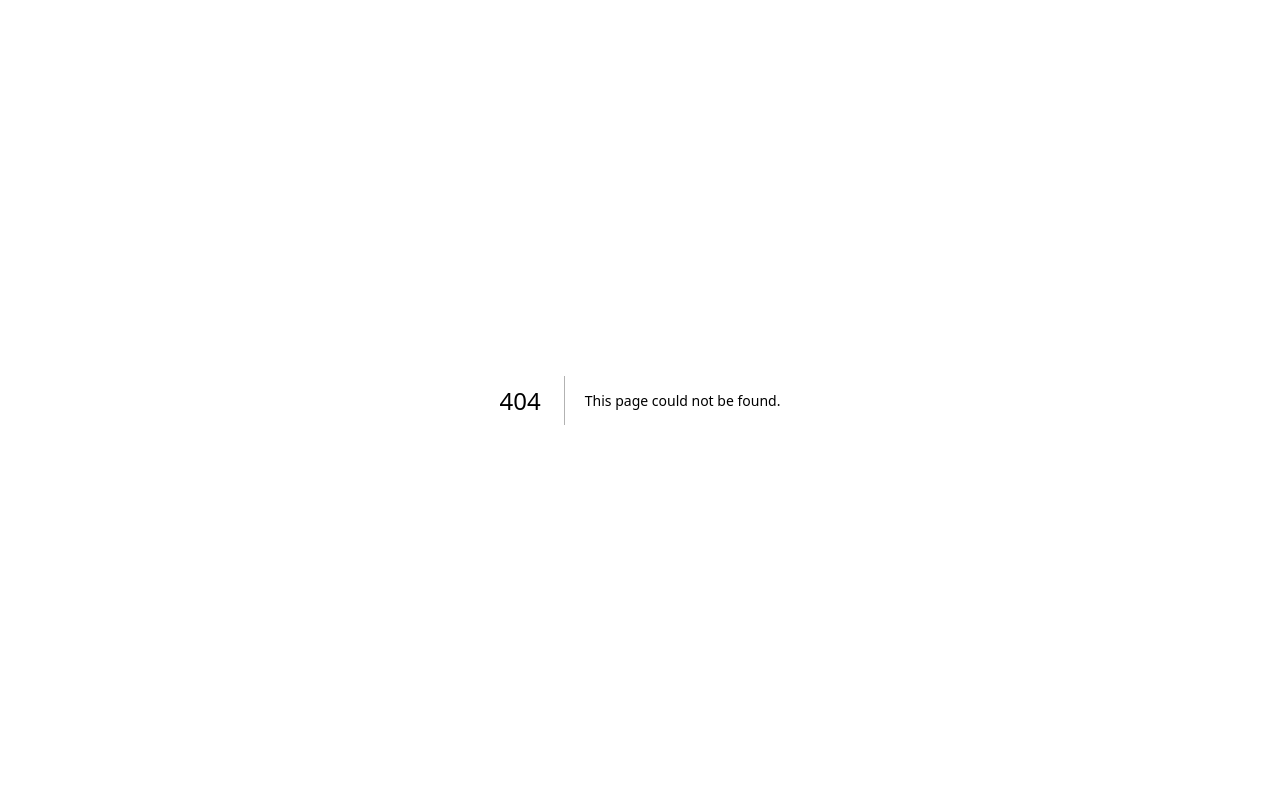
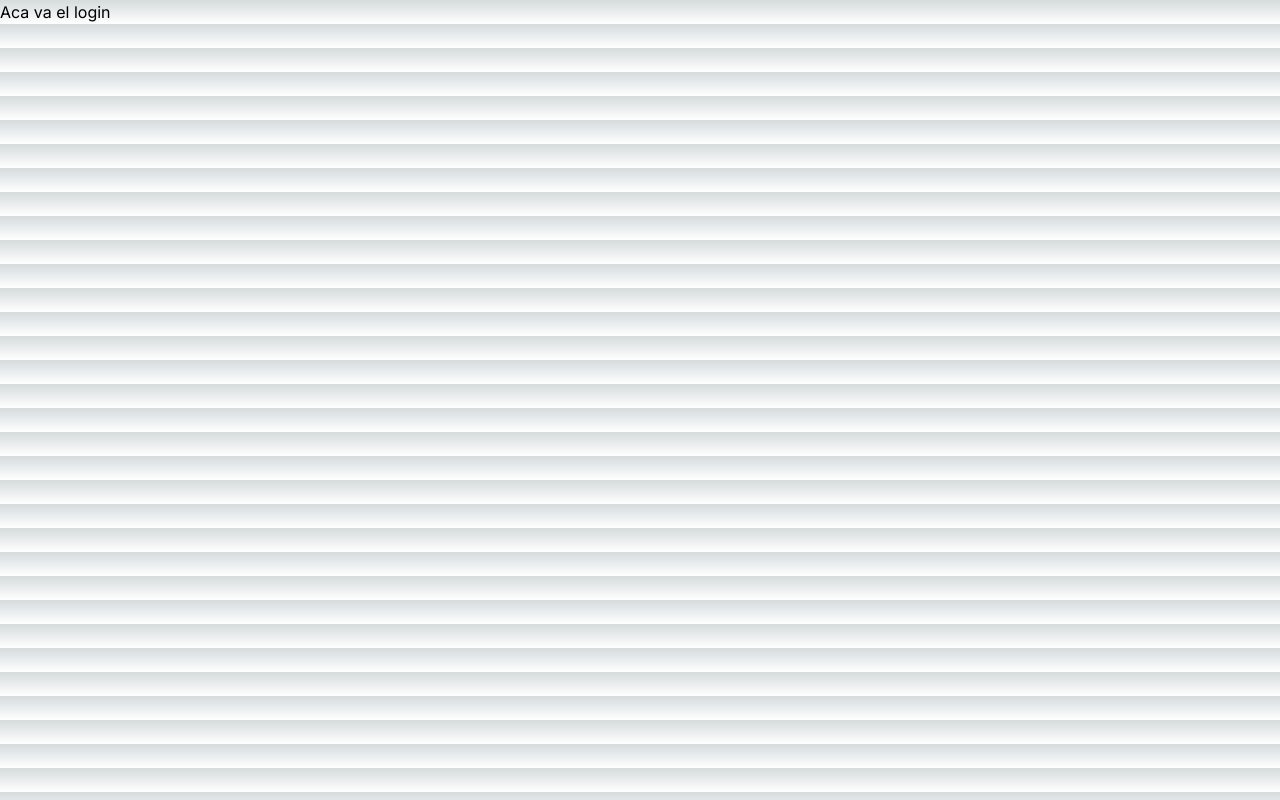
Before and after one commit to ValeHenriquez/minera-front, a Next.js app: page /auth/login in a window 1280 px wide. Before the commit this address had no page. Built offline with nearby package versions, Linux system fonts and the light colour scheme.

Commit message:
feat: create login page

```diff
--- /dev/null
+++ b/app/auth/login/page.tsx
@@ -0,0 +1,10 @@
+
+const LoginPage = () => {
+    return (
+        <div>
+            <h1>Aca va el login</h1>
+        </div>
+    )
+}
+
+export default LoginPage;
```
